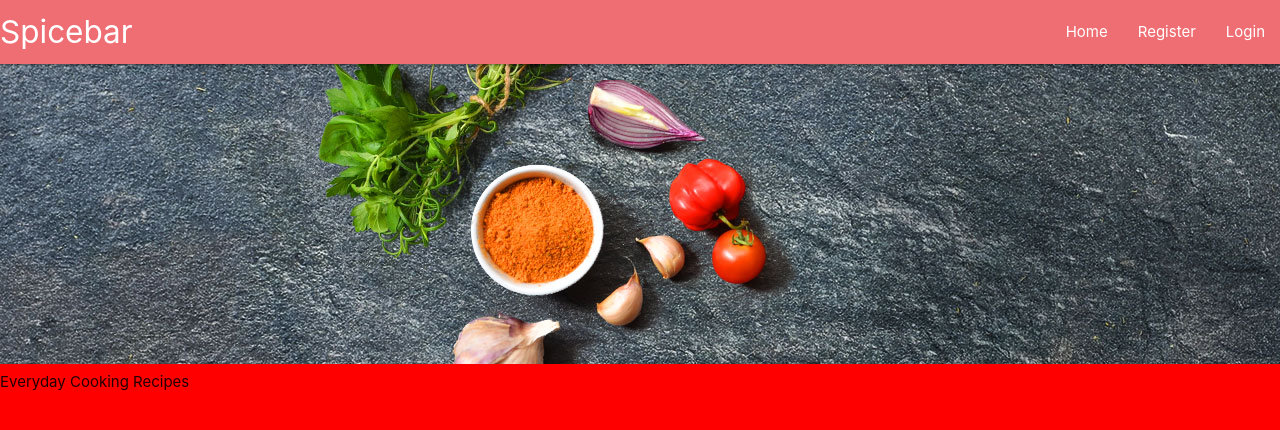
After one commit to stephyraju/spiceworld, a Flask app: page / in a window 1280 px wide; the page is wider, and only the part inside the window is pictured. The commit adds this page. Shown: the top 430 px of that part. Run offline with Flask 2, Linux system fonts and the light colour scheme; data that the repository does not hold is empty; some libraries are stand-ins or nearby versions.

Commit message:
Index.html created,Navbar added to base.html

```diff
--- /dev/null
+++ b/.c9/metadata/environment/static/js/main.js
@@ -0,0 +1 @@
+{"filter":false,"title":"main.js","tooltip":"/static/js/main.js","undoManager":{"mark":0,"position":0,"stack":[[{"start":{"row":0,"column":0},"end":{"row":2,"column":5},"action":"insert","lines":["$(document).ready(function(){","    $('.sidenav').sidenav();","  });"],"id":1}]]},"ace":{"folds":[],"scrolltop":0,"scrollleft":0,"selection":{"start":{"row":2,"column":5},"end":{"row":2,"column":5},"isBackwards":false},"options":{"guessTabSize":true,"useWrapMode":false,"wrapToView":true},"firstLineState":{"row":31,"mode":"ace/mode/javascript"}},"timestamp":1566731309510,"hash":"f6550e9872866b647fc297d412b01992bc15ff3b"}
--- /dev/null
+++ b/static/css/style.css
@@ -0,0 +1,3 @@
+body {
+    background-color: red;
+}
--- /dev/null
+++ b/static/js/main.js
@@ -0,0 +1,3 @@
+$(document).ready(function(){
+    $('.sidenav').sidenav();
+  });
--- a/templates/base.html
+++ b/templates/base.html
@@ -12,11 +12,42 @@
     <link rel="stylesheet" href="https://use.fontawesome.com/releases/v5.8.2/css/all.css" integrity="sha384-oS3vJWv+0UjzBfQzYUhtDYW+Pj2yciDJxpsK1OYPAYjqT085Qq/1cq5FLXAZQ7Ay" crossorigin="anonymous">
     <!--Materialize CSS-->
     <link rel="stylesheet" href="https://cdnjs.cloudflare.com/ajax/libs/materialize/1.0.0/css/materialize.min.css">
+    <!--CSS-->
+    <link rel="stylesheet" href="{{ url_for('static', filename='css/style.css')}}" type="text/css" />
 
 </head>
 <body>
 
+<!--Header-->
+  <header class="navbar-fixed">
+    <nav>
+    <div class="nav-wrapper">
+      <a href="#" class="brand-logo">Spicebar</a>
+      <a href="#" data-target="mobile-sidenav" class="sidenav-trigger"><i class="fas fa-bars"></i></a>
+      <ul id="nav-mobile" class="right hide-on-med-and-down">
+        <li><a href="sass.html">Home</a></li>
+        <li><a href="badges.html">Register</a></li>
+        <li><a href="collapsible.html">Login</a></li>
+      </ul>
+    </div>
+  </nav>
+  </header>
+      <!--Sidenav-->
+  <ul class="sidenav" id="mobile-sidenav">
+       <img class="responsive-img" src="{{ url_for('static', filename='images/sidenav.png') }}" alt="spices-image">
+
+    <li><a class="active" href="#">Home</a></li>
+    <li><a href="#!">Register</a></li>
+
+    <li><a href="#">Login</a></li>
+    <li><a class="waves-effect" href="#!">Third Link With Waves</a></li>
+  </ul>
+ <main>
+
+        {% block content %} {% endblock %}
+ </main>
     <script src="https://code.jquery.com/jquery-3.4.0.slim.js"integrity="sha256-milezx5lakrZu0OP9b2QWFy1ft/UEUK6NH1Jqz8hUhQ=" crossorigin="anonymous"></script>
     <script src="https://cdnjs.cloudflare.com/ajax/libs/materialize/1.0.0/js/materialize.min.js"></script>
+    <script src="{{ url_for('static', filename='js/main.js') }}"></script>
 </body>
 </html>
--- /dev/null
+++ b/templates/index.html
@@ -0,0 +1,7 @@
+{% extends 'base.html'%}   {% block content %}
+<section class="title-container">
+ <img src="{{ url_for('static', filename='images/titleimg.jpg') }}" alt="title image">
+ <div class="intro-content">Everyday Cooking Recipes</div>
+</section>
+
+{% endblock %}
```
Also changed, not shown: .c9/metadata/environment/app.py (+1 -1 lines), .c9/metadata/environment/static/css/style.css (added, +1 -0 lines), .c9/metadata/environment/templates/base.html (+1 -1 lines), .c9/metadata/environment/templates/index.html (added, +1 -0 lines), .c9/metadata/environment/requirements.txt (added), static/images/sidenav.png (added), static/images/titleimg.jpg (added), 8 other files.
